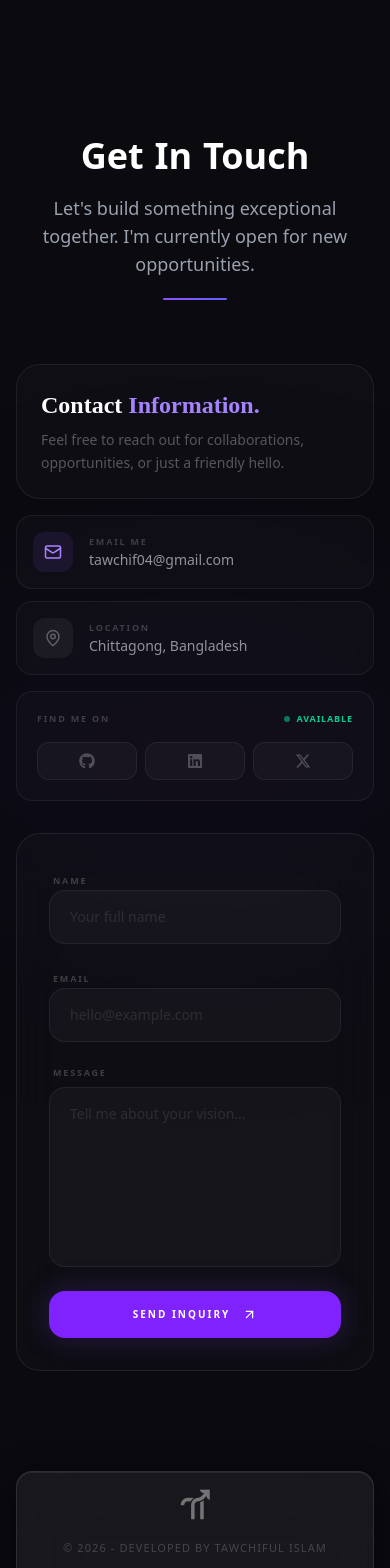
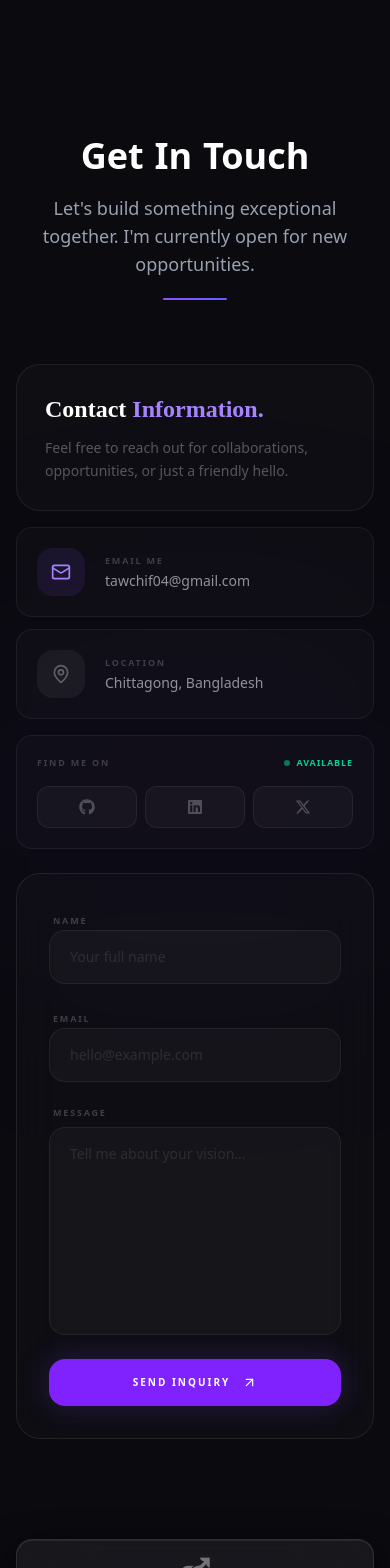
Before and after one commit to tawchifulislam/portfolio, a Next.js app: page / in a window 390 px wide. Shown: the part 5440-7008 px from the top of the page. Built offline with nearby package versions, Linux system fonts and the light colour scheme.

Commit message:
refactor: streamline Contact component layout and improve styling

```diff
--- a/src/components/sections/Contact.jsx
+++ b/src/components/sections/Contact.jsx
@@ -11,32 +11,20 @@ import emailjs from '@emailjs/browser';
 import SectionTitle from '../ui/SectionTitle';
 
 const socialLinks = [
-  {
-    icon: <FaGithub size={16} />,
-    href: personalInfo.social.github,
-    label: 'GitHub',
-  },
-  {
-    icon: <FaLinkedin size={16} />,
-    href: personalInfo.social.linkedin,
-    label: 'LinkedIn',
-  },
-  {
-    icon: <FaXTwitter size={16} />,
-    href: personalInfo.social.twitter,
-    label: 'Twitter',
-  },
+  { icon: <FaGithub size={16} />, href: personalInfo.social.github, label: 'GitHub' },
+  { icon: <FaLinkedin size={16} />, href: personalInfo.social.linkedin, label: 'LinkedIn' },
+  { icon: <FaXTwitter size={16} />, href: personalInfo.social.twitter, label: 'Twitter' },
 ];
 
 const contactItems = [
   {
-    icon: <Mail size={18} />,
+    icon: <Mail size={20} />,
     label: 'Email Me',
     value: personalInfo.email,
     href: 'mailto:' + personalInfo.email,
   },
   {
-    icon: <MapPin size={18} />,
+    icon: <MapPin size={20} />,
     label: 'Location',
     value: personalInfo.location,
     href: null,
@@ -44,56 +32,32 @@ const contactItems = [
 ];
 
 export default function Contact() {
-  const [formData, setFormData] = useState({
-    name: '',
-    email: '',
-    message: '',
-  });
-
+  const [formData, setFormData] = useState({ name: '', email: '', message: '' });
   const [status, setStatus] = useState(null);
 
   const handleChange = e => {
-    setFormData({
-      ...formData,
-      [e.target.name]: e.target.value,
-    });
+    setFormData({ ...formData, [e.target.name]: e.target.value });
   };
 
   const handleSubmit = e => {
     e.preventDefault();
-
     setStatus('sending');
-
-    const templateParams = {
-      name: formData.name,
-      email: formData.email,
-      message: formData.message,
-    };
-
     emailjs
       .send(
         process.env.NEXT_PUBLIC_EMAILJS_SERVICE_ID,
         process.env.NEXT_PUBLIC_EMAILJS_TEMPLATE_ID,
-        templateParams,
+        { name: formData.name, email: formData.email, message: formData.message },
         process.env.NEXT_PUBLIC_EMAILJS_PUBLIC_KEY,
       )
       .then(
         () => {
           setStatus('sent');
-
-          setFormData({
-            name: '',
-            email: '',
-            message: '',
-          });
-
+          setFormData({ name: '', email: '', message: '' });
           setTimeout(() => setStatus(null), 5000);
         },
         error => {
           console.error('EmailJS Error:', error);
-
           setStatus('error');
-
           setTimeout(() => setStatus(null), 5000);
         },
       );
@@ -106,13 +70,15 @@ export default function Contact() {
     >
       <div className="absolute top-1/2 left-1/2 -translate-x-1/2 -translate-y-1/2 w-150 h-100 bg-violet-600/3 rounded-full blur-[120px] pointer-events-none" />
 
-      <div className="max-w-7xl mx-auto">
+      <div className="max-w-6xl mx-auto">
         <SectionTitle
           title="Get In Touch"
           subtitle="Let's build something exceptional together. I'm currently open for new opportunities."
         />
 
-        <div className="mt-16 grid grid-cols-1 lg:grid-cols-5 gap-8 items-stretch">
+        <div className="mt-16 grid grid-cols-1 lg:grid-cols-5 gap-6 items-stretch">
+
+          {/* Left */}
           <motion.div
             variants={variants.slideLeft}
             initial="hidden"
@@ -120,51 +86,48 @@ export default function Contact() {
             viewport={{ once: true }}
             className="lg:col-span-2 flex flex-col gap-4"
           >
-            <div className="p-6 rounded-3xl bg-white/2 border border-white/[0.07]">
-              <h3 className="text-2xl font-bold font-[--font-syne] text-white mb-2">
-                Contact <span className="text-violet-400">Information.</span>
+            {/* Header card */}
+            <div className="p-7 rounded-3xl bg-white/2 border border-white/[0.07]">
+              <h3 className="text-2xl font-bold font-[--font-syne] text-white mb-3">
+                Contact{' '}
+                <span className="text-violet-400">Information.</span>
               </h3>
-
               <p className="text-white/30 text-sm leading-relaxed">
-                Feel free to reach out for collaborations, opportunities, or
-                just a friendly hello.
+                Feel free to reach out for collaborations,
+                opportunities, or just a friendly hello.
               </p>
             </div>
 
-            {/* Contact items */}
+            {/* Contact items — flex-1 so they stretch */}
             <div className="flex flex-col gap-3 flex-1">
               {contactItems.map(item => (
-                <div key={item.label}>
+                <div key={item.label} className="flex-1">
                   {item.href ? (
                     <a
                       href={item.href}
-                      className="group flex items-center gap-4 p-4 rounded-2xl bg-white/2 border border-white/6 hover:border-violet-500/25 transition-all duration-500 w-full"
+                      className="group flex items-center gap-5 p-5 h-full rounded-2xl bg-white/2 border border-white/6 hover:border-violet-500/25 transition-all duration-500 w-full"
                     >
-                      <div className="w-10 h-10 flex items-center justify-center rounded-xl bg-violet-500/10 text-violet-400 group-hover:bg-violet-500 group-hover:text-white transition-all duration-300 shrink-0">
+                      <div className="w-12 h-12 flex items-center justify-center rounded-2xl bg-violet-500/10 text-violet-400 group-hover:bg-violet-500 group-hover:text-white transition-all duration-300 shrink-0">
                         {item.icon}
                       </div>
-
                       <div>
-                        <p className="text-[9px] font-black tracking-[0.2em] text-white/20 uppercase mb-0.5">
+                        <p className="text-[9px] font-black tracking-[0.2em] text-white/20 uppercase mb-1">
                           {item.label}
                         </p>
-
                         <p className="text-sm text-white/55 group-hover:text-white/80 transition-colors duration-300">
                           {item.value}
                         </p>
                       </div>
                     </a>
                   ) : (
-                    <div className="flex items-center gap-4 p-4 rounded-2xl bg-white/2 border border-white/6">
-                      <div className="w-10 h-10 flex items-center justify-center rounded-xl bg-white/5 text-white/30 shrink-0">
+                    <div className="flex items-center gap-5 p-5 h-full rounded-2xl bg-white/2 border border-white/6">
+                      <div className="w-12 h-12 flex items-center justify-center rounded-2xl bg-white/5 text-white/30 shrink-0">
                         {item.icon}
                       </div>
-
                       <div>
-                        <p className="text-[9px] font-black tracking-[0.2em] text-white/20 uppercase mb-0.5">
+                        <p className="text-[9px] font-black tracking-[0.2em] text-white/20 uppercase mb-1">
                           {item.label}
                         </p>
-
                         <p className="text-sm text-white/55">{item.value}</p>
                       </div>
                     </div>
@@ -178,13 +141,11 @@ export default function Contact() {
                 <p className="text-[9px] font-black tracking-[0.2em] uppercase text-white/20">
                   Find me on
                 </p>
-
                 <span className="flex items-center gap-1.5 text-[9px] font-bold tracking-widest uppercase text-emerald-400">
                   <span className="w-1.5 h-1.5 rounded-full bg-emerald-400 animate-pulse" />
                   Available
                 </span>
               </div>
-
               <div className="flex items-center gap-2">
                 {socialLinks.map(social => (
                   <a
@@ -193,10 +154,9 @@ export default function Contact() {
                     target="_blank"
                     rel="noopener noreferrer"
                     aria-label={social.label}
-                    className="flex-1 flex items-center justify-center gap-2 py-2.5 rounded-xl bg-white/3 border border-white/6 text-white/25 hover:text-violet-400 hover:border-violet-500/30 hover:bg-violet-500/5 transition-all duration-300 text-xs font-medium"
+                    className="flex-1 flex items-center justify-center gap-2 py-3 rounded-xl bg-white/3 border border-white/6 text-white/25 hover:text-violet-400 hover:border-violet-500/30 hover:bg-violet-500/5 transition-all duration-300 text-xs font-medium"
                   >
                     {social.icon}
-
                     <span className="hidden sm:inline">{social.label}</span>
                   </a>
                 ))}
@@ -204,6 +164,7 @@ export default function Contact() {
             </div>
           </motion.div>
 
+          {/* Right — Form */}
           <motion.div
             variants={variants.slideRight}
             initial="hidden"
@@ -220,7 +181,6 @@ export default function Contact() {
                   <label className="text-[9px] font-black tracking-[0.2em] text-white/20 uppercase ml-1">
                     Name
                   </label>
-
                   <input
                     type="text"
                     name="name"
@@ -231,12 +191,10 @@ export default function Contact() {
                     className="w-full px-5 py-4 rounded-2xl bg-white/3 border border-white/6 focus:border-violet-500/50 text-white/80 outline-none transition-all placeholder:text-white/10 text-sm"
                   />
                 </div>
-
                 <div className="space-y-2">
                   <label className="text-[9px] font-black tracking-[0.2em] text-white/20 uppercase ml-1">
                     Email
                   </label>
-
                   <input
                     type="email"
                     name="email"
@@ -253,14 +211,13 @@ export default function Contact() {
                 <label className="text-[9px] font-black tracking-[0.2em] text-white/20 uppercase ml-1">
                   Message
                 </label>
-
                 <textarea
                   name="message"
                   value={formData.message}
                   onChange={handleChange}
                   placeholder="Tell me about your vision..."
                   required
-                  className="w-full flex-1 min-h-45 px-5 py-4 rounded-2xl bg-white/3 border border-white/6 focus:border-violet-500/50 text-white/80 outline-none transition-all placeholder:text-white/10 resize-none text-sm"
+                  className="w-full flex-1 min-h-52 px-5 py-4 rounded-2xl bg-white/3 border border-white/6 focus:border-violet-500/50 text-white/80 outline-none transition-all placeholder:text-white/10 resize-none text-sm"
                 />
               </div>
 
@@ -269,7 +226,7 @@ export default function Contact() {
                 disabled={status === 'sending'}
                 whileHover={{ scale: 1.01 }}
                 whileTap={{ scale: 0.98 }}
-                className="w-full flex items-center justify-center gap-3 px-8 py-4 rounded-2xl bg-violet-600 hover:bg-violet-500 text-white text-[10px] font-black tracking-[0.2em] uppercase transition-all duration-300 shadow-[0_0_30px_rgba(124,58,237,0.25)] disabled:opacity-50 disabled:cursor-not-allowed"
+                className="relative overflow-hidden w-full flex items-center justify-center gap-3 px-8 py-4 rounded-2xl bg-violet-600 hover:bg-violet-500 text-white text-[10px] font-black tracking-[0.2em] uppercase transition-all duration-300 shadow-[0_0_30px_rgba(124,58,237,0.25)] disabled:opacity-50 disabled:cursor-not-allowed before:absolute before:inset-0 before:-translate-x-full hover:before:translate-x-full before:bg-linear-to-r before:from-transparent before:via-white/20 before:to-transparent before:transition-transform before:duration-700"
               >
                 {status === 'sending'
                   ? 'Sending...'
@@ -278,7 +235,6 @@ export default function Contact() {
                     : status === 'error'
                       ? 'Error! Try Again'
                       : 'Send Inquiry'}
-
                 <ArrowUpRight size={15} />
               </motion.button>
             </form>
```
